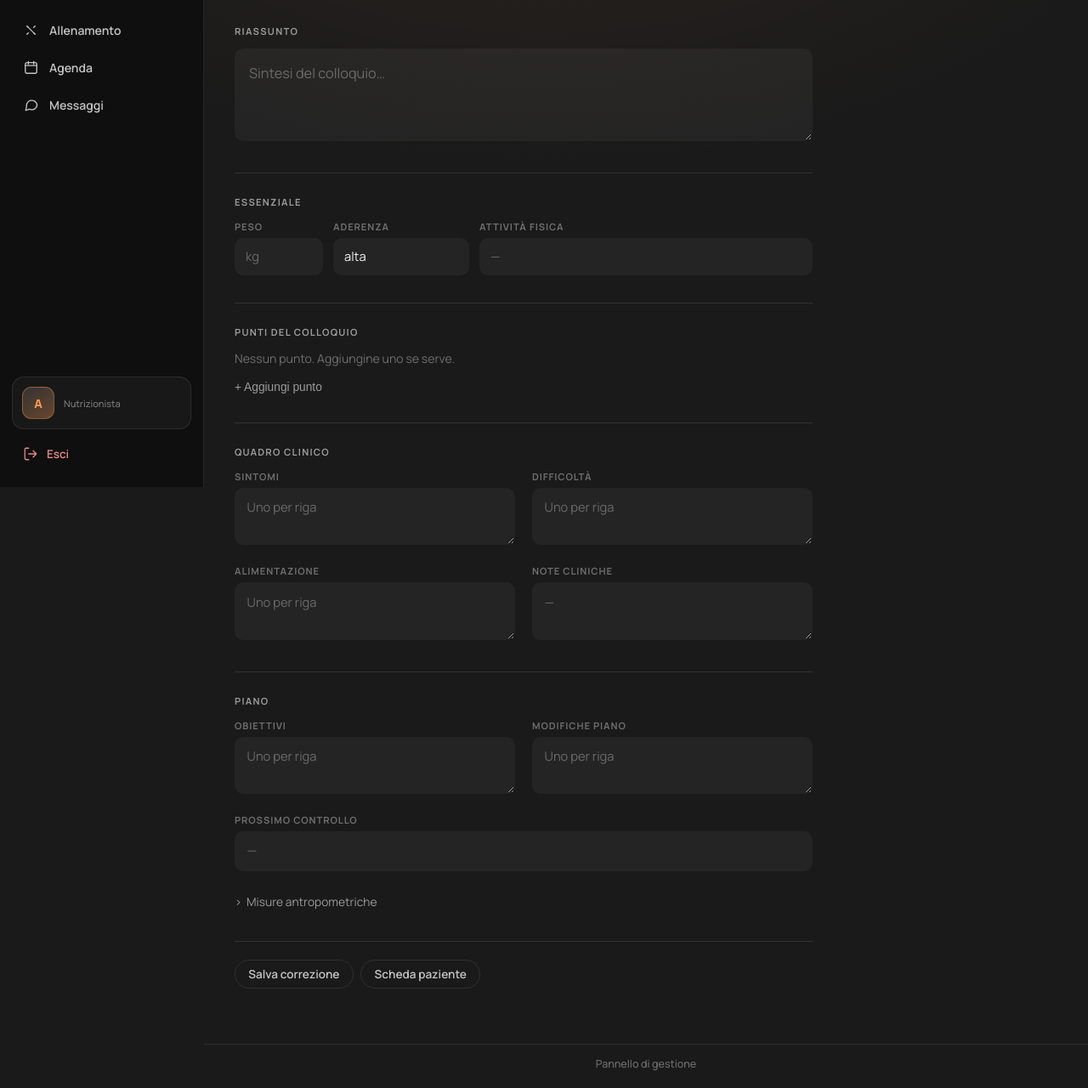
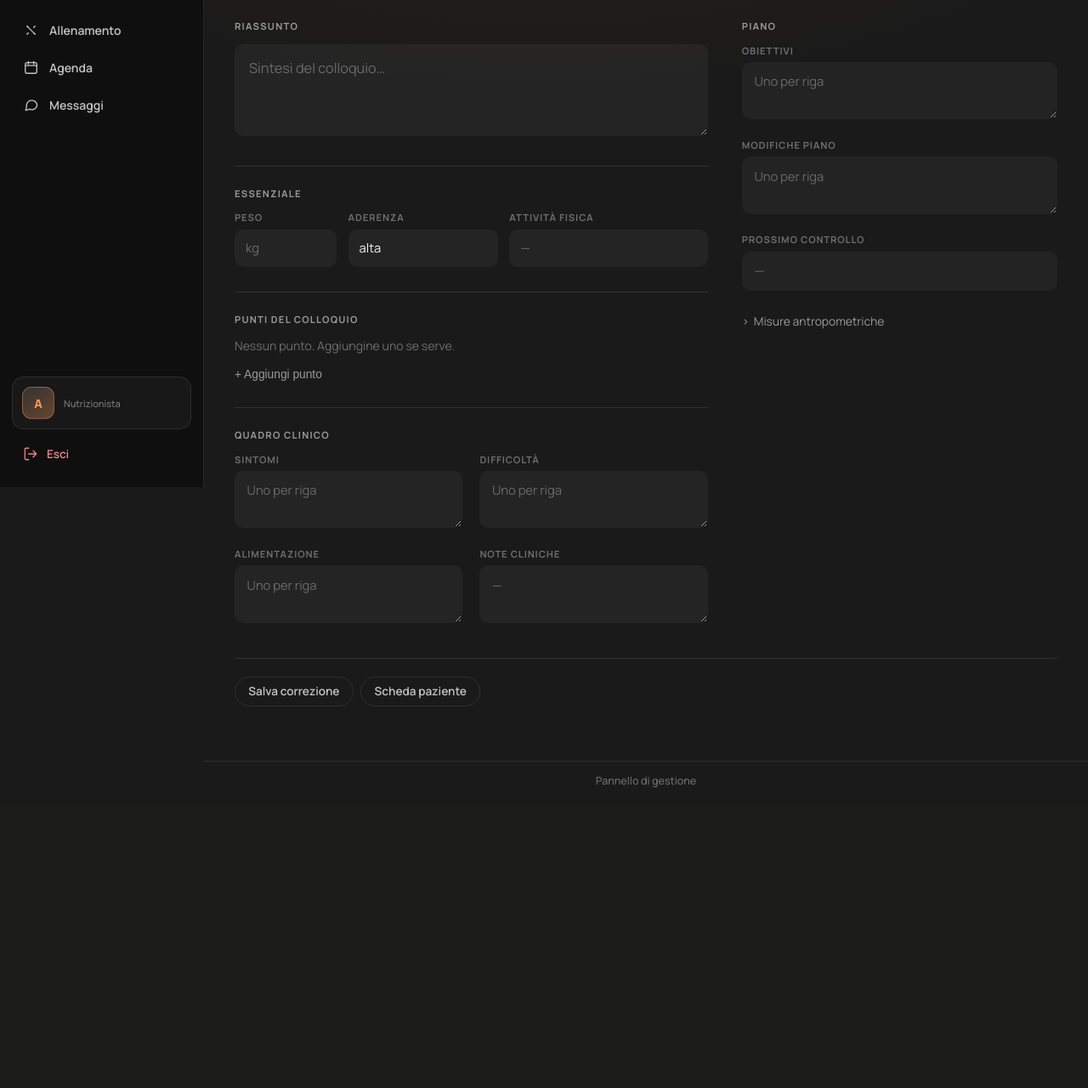
Before and after one commit to robertolibanora/mynutriapp, a Python web app: template templates/admin/diario_review.html in a window 1280 px wide. Shown: the part 227-1507 px from the top of the page at 85% size. After the commit the page ends 1153 px from the top, so only its background shows below. Run offline with Jinja, Linux system fonts and the light colour scheme; the template is opened without the code that fills it, so the values that code supplies are empty.

Commit message:
update 2026-08-01 03:01

```diff
--- a/templates/admin/diario_review.html
+++ b/templates/admin/diario_review.html
@@ -22,8 +22,29 @@
     --dr-line: rgba(255, 255, 255, 0.1);
     --dr-line-strong: rgba(255, 255, 255, 0.22);
     --dr-soft: rgba(255, 255, 255, 0.045);
-    max-width: 680px;
+    width: 100%;
+    max-width: none;
     color: var(--dr-text);
+  }
+
+  .admin-app .dr-head {
+    display: flex;
+    align-items: flex-start;
+    justify-content: space-between;
+    gap: 1rem;
+    flex-wrap: wrap;
+  }
+  .admin-app .dr-head > header { min-width: 0; flex: 1; }
+
+  .admin-app .dr-main {
+    display: grid;
+    grid-template-columns: minmax(0, 1.35fr) minmax(280px, 0.9fr);
+    gap: 2rem 2.5rem;
+    align-items: start;
+    margin-top: 1.75rem;
+  }
+  @media (max-width: 980px) {
+    .admin-app .dr-main { grid-template-columns: 1fr; gap: 0; }
   }
 
   .admin-app .dr-nav {
@@ -66,15 +87,27 @@
     font-size: 0.92rem;
   }
 
-  .admin-app .dr-section {
-    margin-top: 2rem;
-    padding-top: 1.65rem;
+  .admin-app .dr-col .dr-section {
+    margin-top: 1.85rem;
+    padding-top: 1.5rem;
     border-top: 1px solid var(--dr-line);
   }
-  .admin-app .dr-section:first-of-type {
-    margin-top: 2.1rem;
+  .admin-app .dr-col .dr-section:first-child {
+    margin-top: 0;
     padding-top: 0;
     border-top: none;
+  }
+  .admin-app .dr-col-side {
+    position: sticky;
+    top: 1rem;
+  }
+  @media (max-width: 980px) {
+    .admin-app .dr-col-side { position: static; }
+    .admin-app .dr-col-side .dr-section {
+      margin-top: 1.85rem;
+      padding-top: 1.5rem;
+      border-top: 1px solid var(--dr-line);
+    }
   }
   .admin-app .dr-section-title {
     margin: 0 0 0.85rem;
@@ -137,8 +170,8 @@
 
   .admin-app .dr-metrics {
     display: grid;
-    grid-template-columns: 6.5rem 10rem minmax(0, 1fr);
-    gap: 0.75rem;
+    grid-template-columns: 7.5rem 11rem minmax(0, 1fr);
+    gap: 0.85rem;
   }
   @media (max-width: 640px) {
     .admin-app .dr-metrics { grid-template-columns: 1fr 1fr; }
@@ -319,12 +352,16 @@
     </span>
   </div>
 
+  <div class="dr-head">
     <header>
       <h1 class="dr-title">{{ paziente_nome or 'Paziente' }}</h1>
       <p class="dr-sub">Colloquio #{{ consultation_id }}</p>
     </header>
+  </div>
 
   <form id="diary-form">
+    <div class="dr-main">
+      <div class="dr-col">
         <section class="dr-section dr-summary">
           <h2 class="dr-section-title">Riassunto</h2>
           <textarea id="riassunto" class="input-text" rows="3" required placeholder="Sintesi del colloquio…">{{ c.get('riassunto') or entry.riassunto_testo or '' }}</textarea>
@@ -390,10 +427,12 @@
             </div>
           </div>
         </section>
+      </div>
 
+      <div class="dr-col dr-col-side">
         <section class="dr-section">
           <h2 class="dr-section-title">Piano</h2>
-      <div class="dr-lists">
+          <div class="dr-lists" style="grid-template-columns: 1fr;">
             <div>
               <label class="dr-label" for="obiettivi_concordati">Obiettivi</label>
               <textarea id="obiettivi_concordati" class="input-text" rows="2" placeholder="Uno per riga">{{ obiettivi|join('\n') }}</textarea>
@@ -402,7 +441,7 @@
               <label class="dr-label" for="modifiche_al_piano">Modifiche piano</label>
               <textarea id="modifiche_al_piano" class="input-text" rows="2" placeholder="Uno per riga">{{ modifiche|join('\n') }}</textarea>
             </div>
-        <div class="dr-span-2">
+            <div>
               <label class="dr-label" for="prossimo_controllo">Prossimo controllo</label>
               <input type="text" id="prossimo_controllo" class="input-text" value="{{ c.get('prossimo_controllo') or '' }}" placeholder="—">
             </div>
@@ -411,7 +450,7 @@
 
         <details class="dr-more">
           <summary>Misure antropometriche</summary>
-      <div class="dr-more-grid">
+          <div class="dr-more-grid" style="grid-template-columns: 1fr;">
             <div>
               <label class="dr-label" for="vita_cm">Vita (cm)</label>
               <input type="number" step="0.1" id="vita_cm" class="input-text" value="{{ misure.vita_cm if misure.vita_cm is not none else '' }}">
@@ -433,6 +472,8 @@
           <div class="transcript-box" id="transcript-text">{{ payload.transcript.testo }}</div>
         </details>
         {% endif %}
+      </div>
+    </div>
 
     <div class="dr-actions">
       {% if payload.modificabile %}
```
Lines whose indentation alone changed are shown as unchanged.
